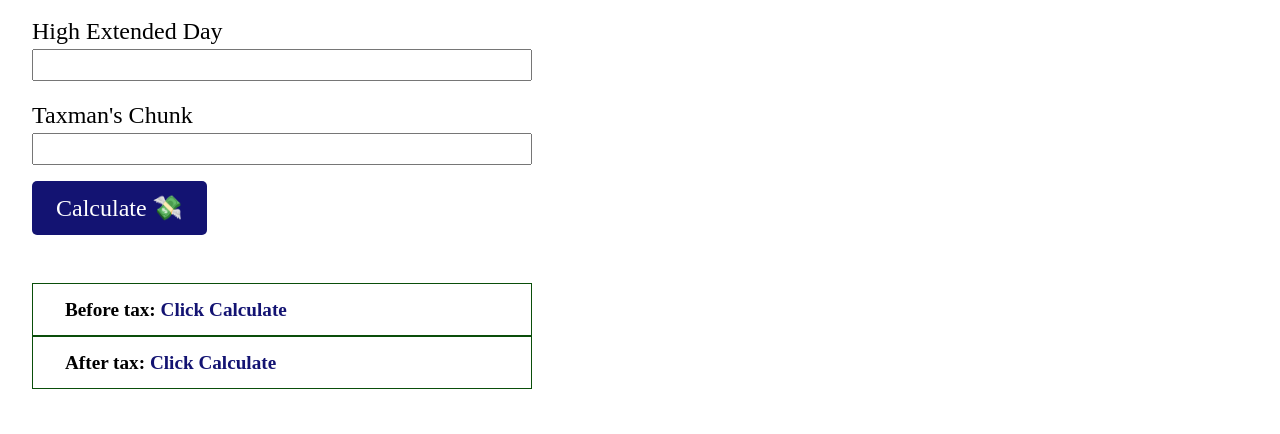
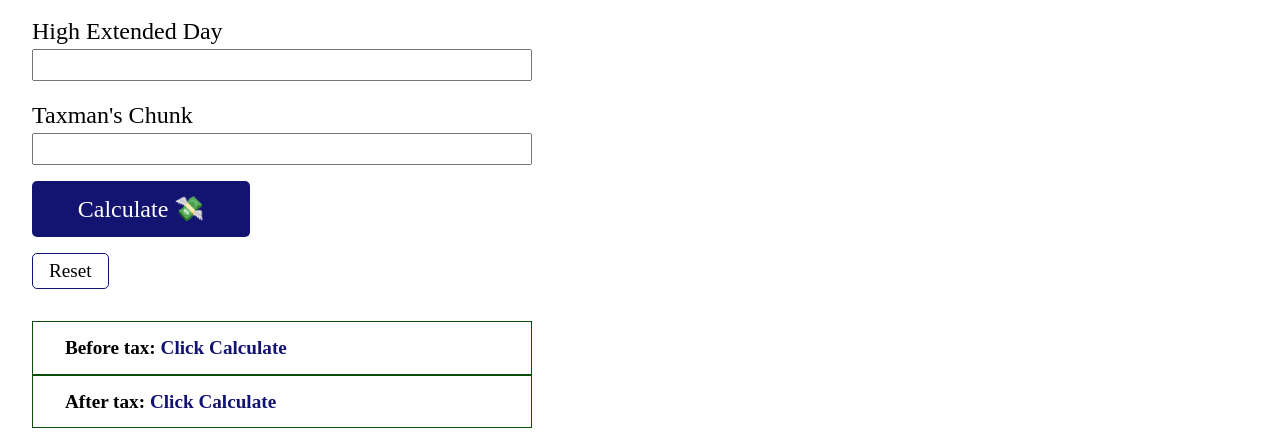
Before and after one commit to merryface/show-me-the-money, a website with bundled scripts: page index.html in a window 1280 px wide. Shown: the part 1043-1477 px from the top of the page. Built offline with nearby package versions, Linux system fonts and the light colour scheme.

Commit message:
add and style button

```diff
--- a/index.html
+++ b/index.html
@@ -73,7 +73,8 @@
       <input class="input" name="tax" type="number" min="0" max="100" id="tax">
     </form>
 
-    <button class="calculate" id="calc">Calculate 💸</button>
+    <button class="button" id="calc">Calculate 💸</button>
+    <button class="reset" id="reset">Reset</button>
 
     <div class="results">
       <p class="salary_display">Before tax: <span class="output" id="gross_output">Click Calculate</span></p>
--- a/style.css
+++ b/style.css
@@ -94,17 +94,30 @@ form {
   display : none;
 }
 
-.calculate {
+.button {
+  display: block !important;
   all: initial;
   background-color: rgb(19, 19, 114);
   color: #fff;
   padding: 0.8rem 1.5rem;
+  height: 30px;
+  width: 170px;
   font-size: 1.5rem;
   border-radius: 5px;
-  margin-bottom: 3rem;
+  margin-bottom: 1rem;
+  text-align: center;
 }
 
-.calculate:hover {
+.reset {
+  all: initial;
+  border: 1px solid rgb(19, 19, 114);
+  font-size: 1.2rem;
+  padding: 0.4rem 1rem;
+  border-radius: 5px;
+  margin-bottom: 2rem;
+}
+
+.button:hover {
   cursor: pointer;
 }
 
```
